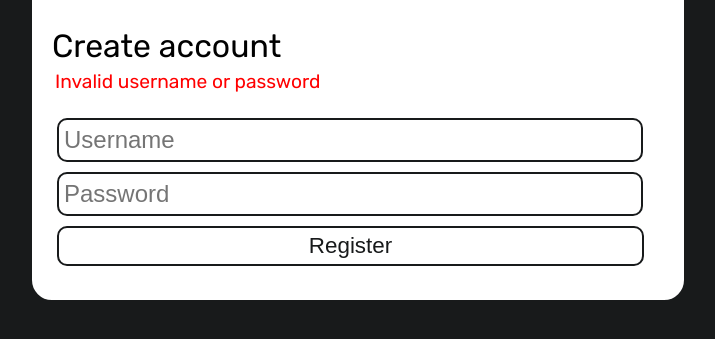
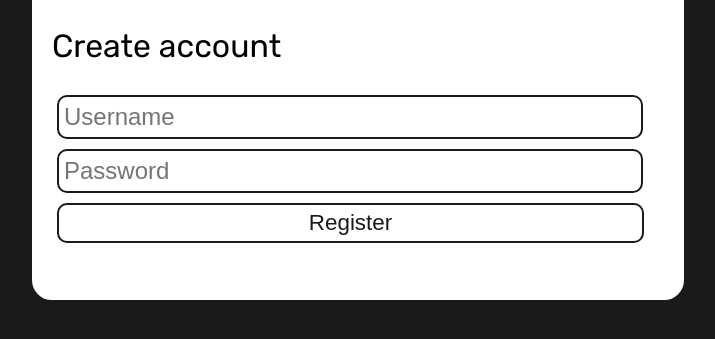
Before and after one commit to verityyt/toshare, a website with bundled scripts: page src/register/index.html in a window 1280 px wide. Shown: the part 333-672 px from the top of the page, without its empty margins (282-997 px from the left). Built offline with nearby package versions, Linux system fonts and the light colour scheme.

Commit message:
:bug: Remove test error message

```diff
--- a/src/register/index.html
+++ b/src/register/index.html
@@ -27,25 +27,13 @@
         <p class="title">Create account</p>
         <br>
         <br>
-        <p id="error">Invalid username or password</p>
+        <p id="error"></p>
         <input id="username" type="text" placeholder="Username">
         <input id="password" type="text" placeholder="Password">
         <input id="register" type="button" value="Register">
     </div>
 </div>
 
-<!--<div class="container">
-    <p class="text">Username:</p>
-    <input type="text" id="tf-username" class="textfield">
-    <br>
-    <p class="text">Password:</p>
-    <input type="text" id="tf-password" class="textfield">
-    <br>
-    <input type="button" id="button" value="Register">
-    <br>
-    <p id="error"></p>
-</div>-->
-
 </body>
 
 <script src="app.js"></script>
```
